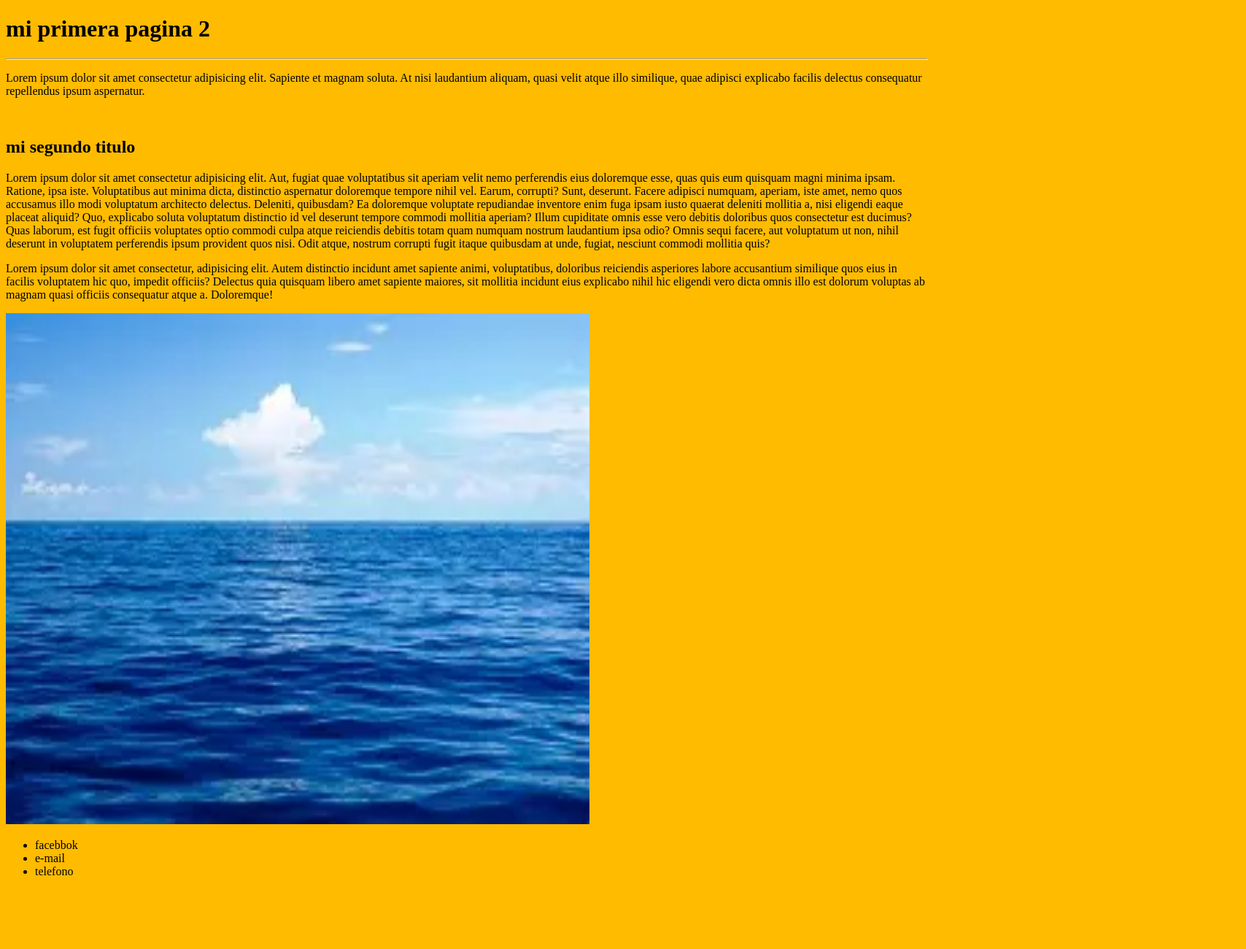
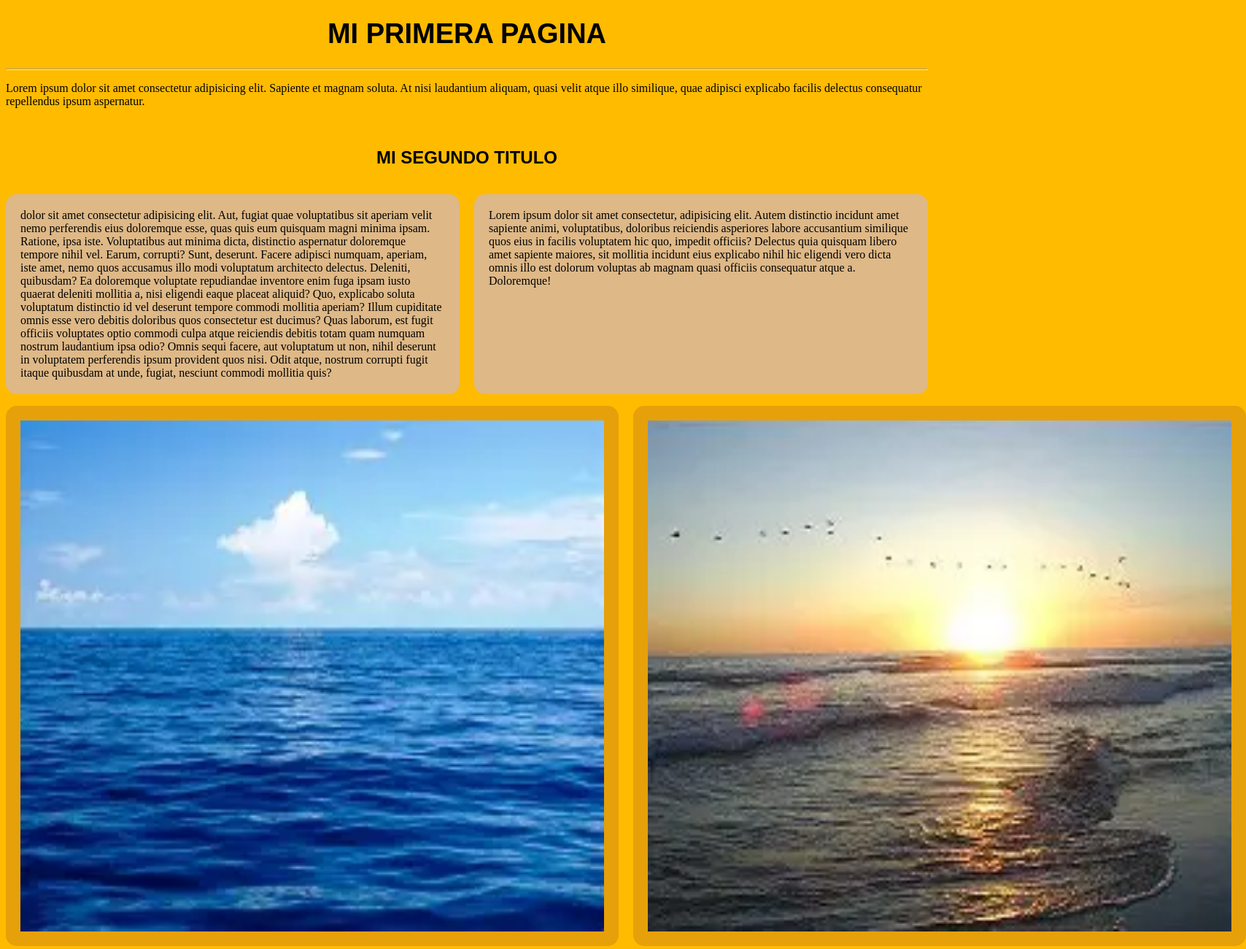
Before and after one commit to coronaesmeralda080-cyber/practicahtml, a plain HTML site: page index.html in a window 1280 px wide. Shown: the top 1300 px of the page at 73% size, 1708 px wide, since content can reach past the window. Before the commit the page ends 1219 px from the top, so only its background shows below. Drawn offline with Linux system fonts and the light colour scheme.

Commit message:
actualizaciones dia miercoles

```diff
--- a/estilo.css
+++ b/estilo.css
@@ -1,3 +1,41 @@
 body{
     background-color: rgb(255, 187, 0);
 }
+
+.titulo{
+    text-align: center;
+    font-family: arial, sans-derif;
+    font-size: 38px;
+}
+.subtitulo{
+    text-align: center;
+    font-family: arial, sans-derif;
+
+}
+.contenedor{
+    display: flex;
+    gap: 20px;
+}
+.contenedor p{
+    flex: 1;
+background-color: burlywood;
+padding: 20PX;
+border-radius:15PX ;
+border-color: rgb(73, 7, 7);
+}
+.contenedor-imagenes{
+    display: flex;
+    gap: 20px;
+
+
+}
+.contenedor-imagenes img{
+ flex: 1;
+ background-color: rgb(230, 160, 10);
+ padding: 20px;
+ border-radius: 15px;
+ border-color: blanchedalmond;
+}
+
+
+}
--- a/index.html
+++ b/index.html
@@ -3,27 +3,35 @@
 <head>
     <meta charset="UTF-8">
     <meta name="viewport" content="width=device-width, initial-scale=1.0">
-    <title>Document</title>
+    <title>primera pagina web</title>
     <link rel="stylesheet" href="estilo.css">
 </head>
 <body>
     <main>
-        <h1> mi primera pagina 2</h1>
+                 <h1 class="titulo"> MI PRIMERA PAGINA</h1>
         <hr>
-    <p>Lorem ipsum dolor sit amet consectetur adipisicing elit. Sapiente et magnam soluta. At nisi laudantium aliquam, quasi velit atque illo similique, quae adipisci explicabo facilis delectus consequatur repellendus ipsum aspernatur.</p>
+    <p class="intoduccion">Lorem ipsum dolor sit amet consectetur adipisicing elit. Sapiente et magnam soluta. At nisi laudantium aliquam, quasi velit atque illo similique, quae adipisci explicabo facilis delectus consequatur repellendus ipsum aspernatur.</p>
     </main>
 
   <br>
 <article>
-    <h2>mi segundo titulo</h2>
-    <p>Lorem ipsum dolor sit amet consectetur adipisicing elit. Aut, fugiat quae voluptatibus sit aperiam velit nemo perferendis eius doloremque esse, quas quis eum quisquam magni minima ipsam. Ratione, ipsa iste.
+    <h2 class="subtitulo">MI SEGUNDO TITULO</h2>
+    <div class="contenedor">
+<p> dolor sit amet consectetur adipisicing elit. Aut, fugiat quae voluptatibus sit aperiam velit nemo perferendis eius doloremque esse, quas quis eum quisquam magni minima ipsam. Ratione, ipsa iste.
     Voluptatibus aut minima dicta, distinctio aspernatur doloremque tempore nihil vel. Earum, corrupti? Sunt, deserunt. Facere adipisci numquam, aperiam, iste amet, nemo quos accusamus illo modi voluptatum architecto delectus. Deleniti, quibusdam?
     Ea doloremque voluptate repudiandae inventore enim fuga ipsam iusto quaerat deleniti mollitia a, nisi eligendi eaque placeat aliquid? Quo, explicabo soluta voluptatum distinctio id vel deserunt tempore commodi mollitia aperiam?
     Illum cupiditate omnis esse vero debitis doloribus quos consectetur est ducimus? Quas laborum, est fugit officiis voluptates optio commodi culpa atque reiciendis debitis totam quam numquam nostrum laudantium ipsa odio?
     Omnis sequi facere, aut voluptatum ut non, nihil deserunt in voluptatem perferendis ipsum provident quos nisi. Odit atque, nostrum corrupti fugit itaque quibusdam at unde, fugiat, nesciunt commodi mollitia quis?</p>
     <p>Lorem ipsum dolor sit amet consectetur, adipisicing elit. Autem distinctio incidunt amet sapiente animi, voluptatibus, doloribus reiciendis asperiores labore accusantium similique quos eius in facilis voluptatem hic quo, impedit officiis?
     Delectus quia quisquam libero amet sapiente maiores, sit mollitia incidunt eius explicabo nihil hic eligendi vero dicta omnis illo est dolorum voluptas ab magnam quasi officiis consequatur atque a. Doloremque!</p>
+    </div>
+    <div class="contenedor-imagenes">
 <img src="/imagenes/imagen 1.webp" alt="paisaje" width="800" height="700">
+<img src="IMAGEN 2/IMAGEN 2.webp" alt="paisaje" width="800"  height="700">
+
+    </div>
+
+
 </article>
 <footer>
     <ul>
@@ -32,5 +40,6 @@
 <li>telefono</li>
     </ul>
 </footer>
+
 </body>
 </html>
```
Also changed, not shown: IMAGEN 2/IMAGEN 2.webp (added).
